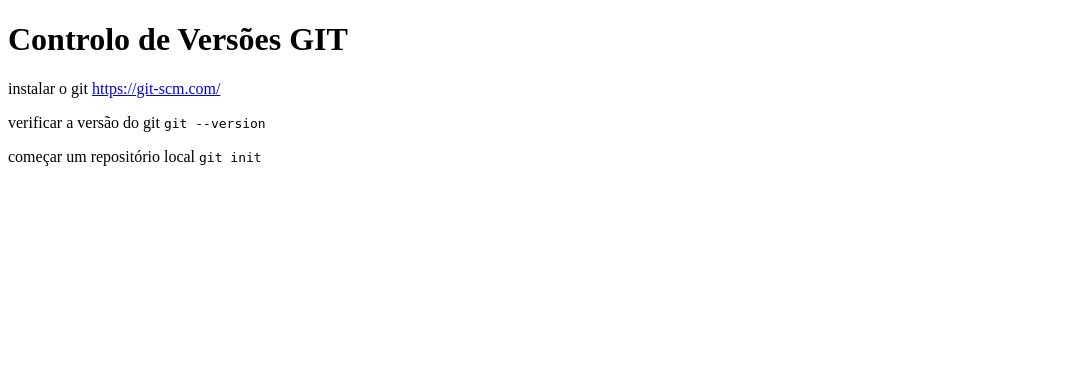
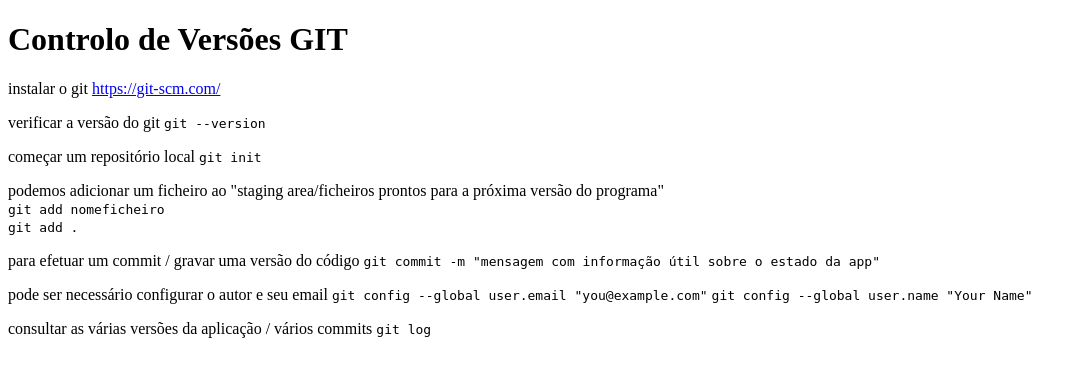
Before and after one commit to engcguerra/V2517, a Django app: page / in a window 1280 px wide. Shown: the top 377 px of the page, without its empty margins (0-1086 px from the left). Run offline with Django 5.2, Linux system fonts and the light colour scheme.

Commit message:
com pequenas correções!

```diff
--- a/tutorialGIT/templates/tutorialGIT/home.html
+++ b/tutorialGIT/templates/tutorialGIT/home.html
@@ -16,5 +16,23 @@
     <p>começar um repositório local
         <code>git init</code>
     </p>
+    <p>podemos adicionar um ficheiro ao
+        "staging area/ficheiros prontos para a próxima versão do programa" <br>
+        <code>git add nomeficheiro</code>
+        <br>
+        <code>git add .</code>
+    </p>
+    <p>
+        para efetuar um commit / gravar uma versão do código
+        <code>git commit -m "mensagem com informação útil sobre o estado da app"</code>
+    </p>
+    <p>
+        pode ser necessário configurar o autor e seu email
+        <code>git config --global user.email "you@example.com"</code>
+        <code>git config --global user.name "Your Name"</code>
+    </p>
+    <p>consultar as várias versões da aplicação / vários commits
+        <code>git log</code>
+    </p>
 </body>
 </html>
```
